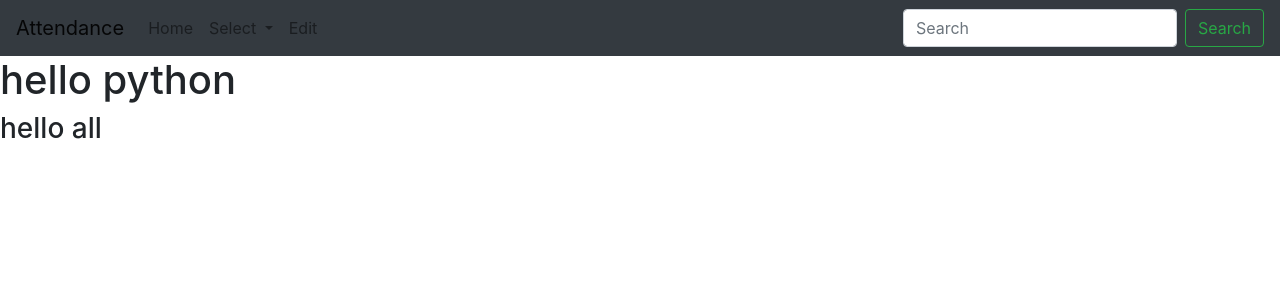
After one commit to chittadens/miniproject, a Django app: page /bankapp/index4/ in a window 1280 px wide. The commit adds this page. Shown: the top 300 px of the page. Run offline with Django 4.2, Linux system fonts and the light colour scheme.

Commit message:
master page added

```diff
--- a/miniproject/bankapp/templates/admin.html
+++ b/miniproject/bankapp/templates/admin.html
@@ -77,12 +77,13 @@
             position: relative;
             opacity: 0.4;
         }
+
     </style>
 </head>
 <body>
 
     <div class="fixed-top">
-        <div class="collapse" id="navbarToggleExternalContent">
+        <div class="collapse"   style="height: 50px;" id="navbarToggleExternalContent">
           <div class="bg-dark p-">
             <h6 class="text-white h6"><a href="https://shajilc.w3spaces.com/targets.html" style="text-decoration: none;"><li>targets</li></a></h6>
             <h6 class="text-white h6"><a href="https://shajilc.w3spaces.com/notifications.html" style="text-decoration: none;"> <li>notifications</li></a></h6>
--- /dev/null
+++ b/miniproject/bankapp/templates/dupli.html
@@ -0,0 +1,4 @@
+{% extends 'master.html' %}
+{% block content %}
+<h1> hello python</h1>
+  {% endblock %}
--- /dev/null
+++ b/miniproject/bankapp/templates/master.html
@@ -0,0 +1,55 @@
+<!DOCTYPE html>
+<html lang="en">
+<head>
+    <meta charset="UTF-8">
+    <meta http-equiv="X-UA-Compatible" content="IE=edge">
+    <meta name="viewport" content="width=device-width, initial-scale=1.0">
+    <title>master</title>
+    <script src="https://ajax.googleapis.com/ajax/libs/jquery/3.6.0/jquery.min.js"></script>
+    <link rel="stylesheet" href="https://cdn.jsdelivr.net/npm/bootstrap@4.6.1/dist/css/bootstrap.min.css" integrity="sha384-zCbKRCUGaJDkqS1kPbPd7TveP5iyJE0EjAuZQTgFLD2ylzuqKfdKlfG/eSrtxUkn" crossorigin="anonymous">
+</head>
+<body>
+
+    <nav class="navbar navbar-expand-lg navbar-light bg-dark">
+        <a class="navbar-brand" href="#">Attendance</a>
+        <button class="navbar-toggler" type="button" data-toggle="collapse" data-target="#navbarSupportedContent" aria-controls="navbarSupportedContent" aria-expanded="false" aria-label="Toggle navigation">
+          <span class="navbar-toggler-icon"></span>
+        </button>
+
+        <div class="collapse navbar-collapse" id="navbarSupportedContent">
+          <ul class="navbar-nav mr-auto">
+            <li class="nav-item active">
+            </li>
+            <a class="nav-link" href="admin.html">Home <span class="sr-only">(current)</span></a>
+            <li class="nav-item dropdown">
+              <a class="nav-link dropdown-toggle" href="#" id="navbarDropdown" role="button" data-toggle="dropdown" aria-expanded="false">
+                Select
+              </a>
+              <div class="dropdown-menu" aria-labelledby="navbarDropdown">
+                <a class="dropdown-item" href="{% url 'jack'%}">Manager</a>
+                <a class="dropdown-item" href="staffs.html">Staffs</a>
+                <a class="dropdown-item" href="#">Asst. Manager</a>
+                <a class="dropdown-item" href="#">Peon</a>
+                <a class="dropdown-item" href="{% url 'adam'%}">login</a>
+
+              </div>
+            </li>
+            <li class="nav-item">
+              <a class="nav-link ">Edit</a>
+            </li>
+
+          </ul>
+          <form class="form-inline my-2 my-lg-0">
+            <input class="form-control mr-sm-2" type="search" placeholder="Search" aria-label="Search">
+            <button class="btn btn-outline-success my-2 my-sm-0" type="submit">Search</button>
+          </form>
+        </div>
+      </nav>
+      {% block content %}
+      <h4> welcome</h4>
+      {% endblock %}
+      <h3>hello all</h3>
+      <script src="https://cdn.jsdelivr.net/npm/jquery@3.5.1/dist/jquery.slim.min.js" integrity="sha384-DfXdz2htPH0lsSSs5nCTpuj/zy4C+OGpamoFVy38MVBnE+IbbVYUew+OrCXaRkfj" crossorigin="anonymous"></script>
+      <script src="https://cdn.jsdelivr.net/npm/bootstrap@4.6.1/dist/js/bootstrap.bundle.min.js" integrity="sha384-fQybjgWLrvvRgtW6bFlB7jaZrFsaBXjsOMm/tB9LTS58ONXgqbR9W8oWht/amnpF" crossorigin="anonymous"></script>
+</body>
+</html>
--- a/miniproject/bankapp/urls.py
+++ b/miniproject/bankapp/urls.py
@@ -2,7 +2,10 @@ from django.urls import path
 from .import views
 
 urlpatterns = [
-    path('index1/', views.index1),
-    path('index2/', views.index2),
+    path('index1/', views.index1,name="adam"),
+    path('index2/', views.index2,name="emy"),
     path('index3/', views.index3),
+    path('index4/', views.index4),
+    path('index5/', views.index5,name="jack"),
+
 ]
--- a/miniproject/bankapp/views.py
+++ b/miniproject/bankapp/views.py
@@ -11,3 +11,11 @@ def index2(request):
 
 def index3(request):
      return render(request, 'target.html')
+
+
+def index4(request):
+     return render(request,'dupli.html')
+
+
+def index5(request):
+     return render(request,'manager.html')
```
Also changed, not shown: miniproject/bankapp/templates/adm.html (+21 -9 lines), miniproject/bankapp/static/images/bank logo.png (added), miniproject/bankapp/static/images/logo2.jpg (added).
